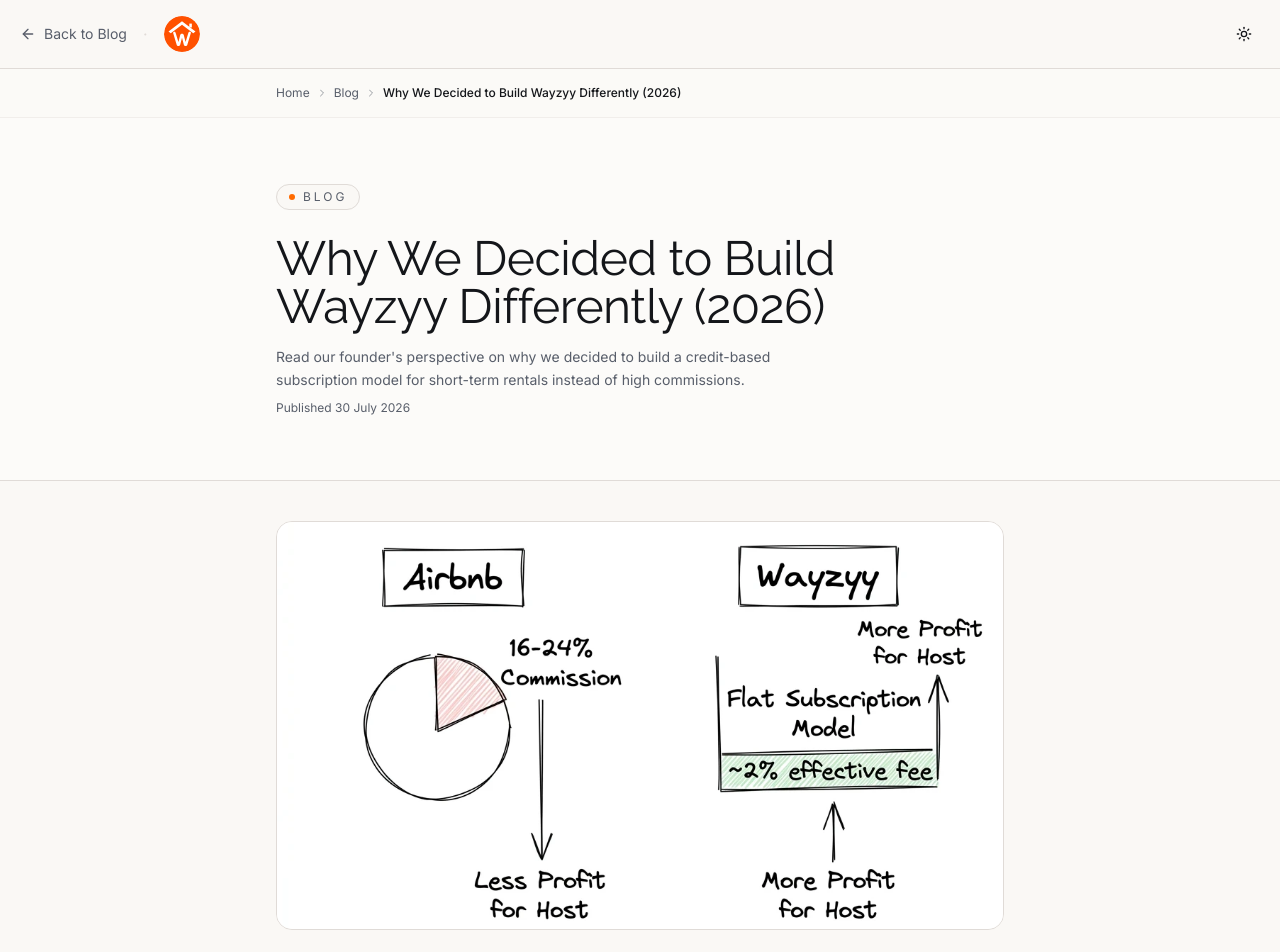
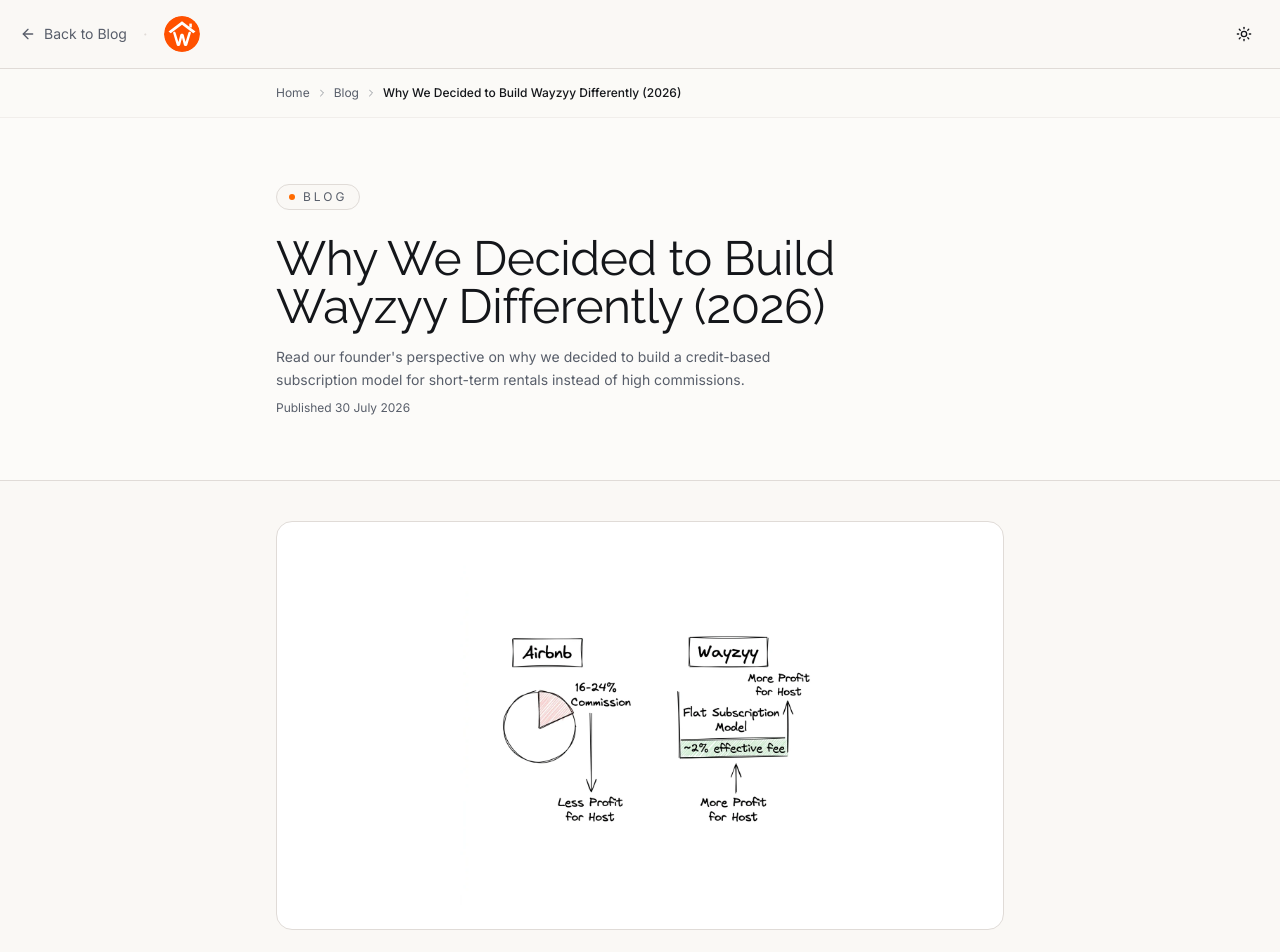
Before and after one commit to wayzyy-project/wayzyy-site, a React (Vite) app: page /blog/why-we-decided-to-build-wayzyy-differently in a window 1280 px wide. Shown: the top 952 px of the page. Built offline with nearby package versions, Linux system fonts and the light colour scheme.

Commit message:
style: prevent cropping of diagram hero images in BlogLayout by using object-contain and white background

```diff
--- a/src/components/BlogLayout.tsx
+++ b/src/components/BlogLayout.tsx
@@ -118,7 +118,13 @@ export function BlogLayout({
           <img
             src={heroImage}
             alt={heroImageAlt}
-            className="w-full aspect-video object-cover rounded-2xl border border-border"
+            className={`w-full aspect-video rounded-2xl border border-border ${
+              heroImage.includes("excalidraw") ||
+              heroImage.includes("differently") ||
+              heroImage.includes("booking-vs-wayzyy")
+                ? "object-contain bg-white p-4 sm:p-6"
+                : "object-cover"
+            }`}
             loading="eager"
           />
         </div>
```
